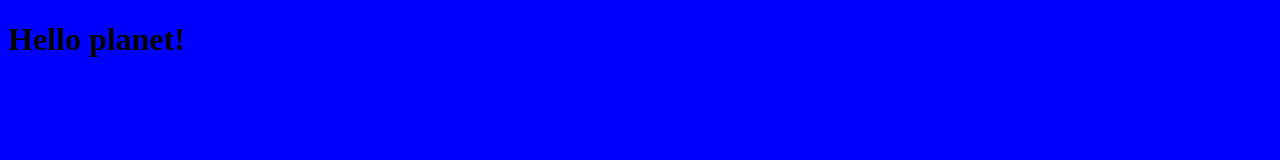
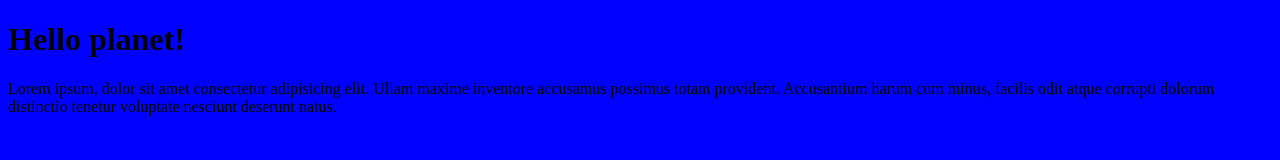
Before and after one commit to JiWHara/repoCollab, a plain HTML site: page index.html in a window 1280 px wide. Drawn offline with Linux system fonts and the light colour scheme.

Commit message:
Adding a P

```diff
--- a/index.html
+++ b/index.html
@@ -14,5 +14,6 @@
 </head>
 <body>
     <h1>Hello planet!</h1>
+    <p>Lorem ipsum, dolor sit amet consectetur adipisicing elit. Ullam maxime inventore accusamus possimus totam provident. Accusantium harum cum minus, facilis odit atque corrupti dolorum distinctio tenetur voluptate nesciunt deserunt natus.</p>
 </body>
 </html>
```
